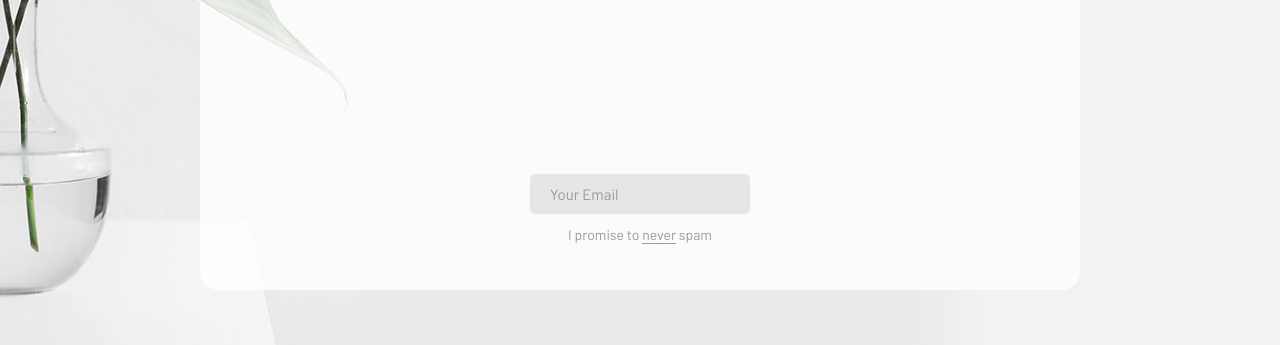
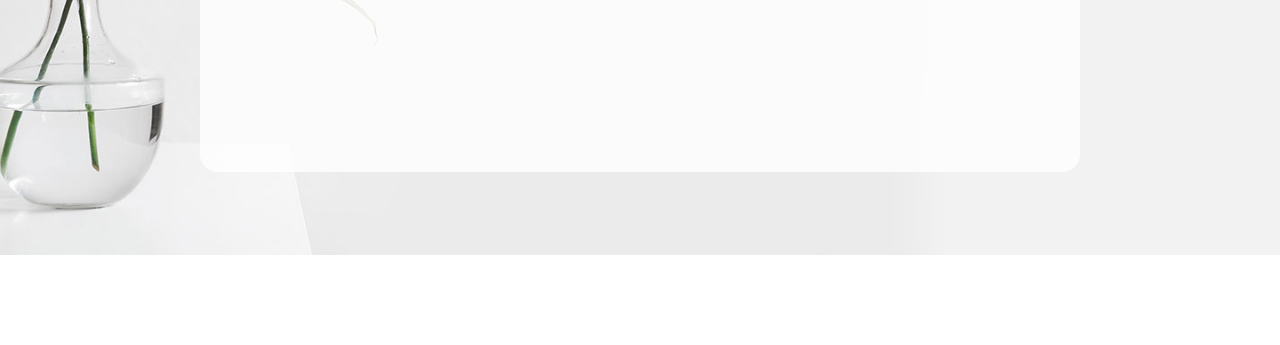
Before and after one commit to kmsaddam/jenkins-ci-cd, a plain HTML site: page index.html in a window 1280 px wide. Shown: the part 545-890 px from the top of the page. After the commit the page ends 800 px from the top, so only its background shows below. Drawn offline with Linux system fonts and the light colour scheme.

Commit message:
Update Home Page

```diff
--- a/index.html
+++ b/index.html
@@ -54,19 +54,16 @@
 				</div>
 			</div>
 
-			<form class="flex-w flex-c-m contact100-form validate-form p-t-55">
+			<!-- <form class="flex-w flex-c-m contact100-form validate-form p-t-55">
 				<div class="wrap-input100 validate-input where1" data-validate = "Email is required: ex@abc.xyz">
 					<input class="s1-txt2 placeholder0 input100" type="text" name="email" placeholder="Your Email">
 					<span class="focus-input100"></span>
 				</div>
+			</form> -->
 
-
-
-			</form>
-
-			<p class="s1-txt4 txt-center p-t-10">
+			<!-- <p class="s1-txt4 txt-center p-t-10">
 				I promise to <span class="bor2">never</span> spam
-			</p>
+			</p> -->
 
 		</div>
 	</div>
```
